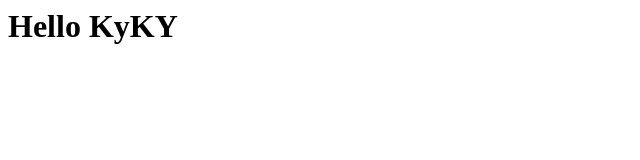
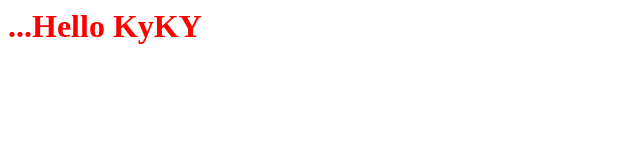
Before and after one commit to AKananenka/aws_codedeploy, a plain HTML site: page index.html in a window 1280 px wide. Shown: the whole page, without its empty margins (0-640 px from the left). Drawn offline with Linux system fonts and the light colour scheme.

Commit message:
Update index.html

```diff
--- a/index.html
+++ b/index.html
@@ -2,7 +2,7 @@
 <html>
   <body>
     <h1>
-      Hello KyKY
+      <font color="red">...Hello KyKY</font>
     </h1>
   </body>
 </html>
```
